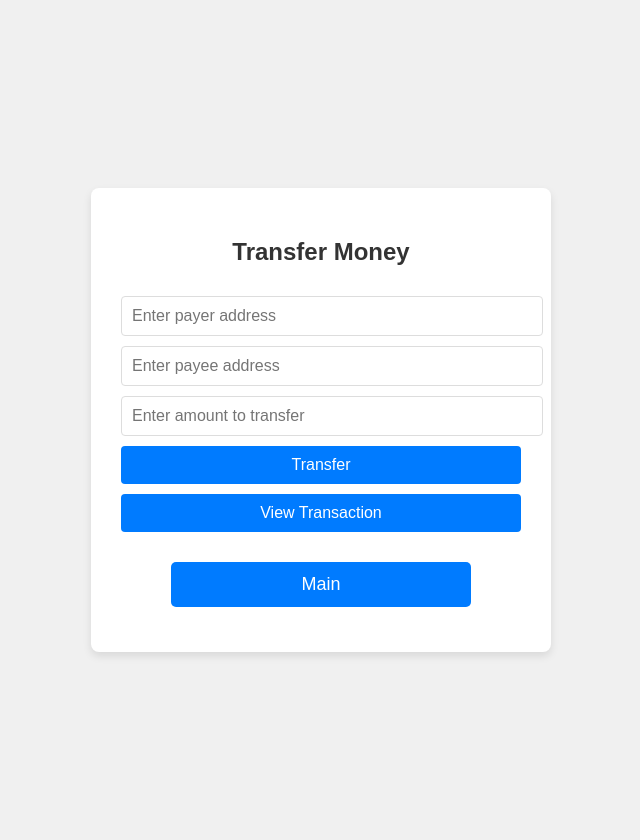
After one commit to zhihaohong52/bc3415, a Flask app: page /TM in a window 1280 px wide. The commit adds this page. Shown: the whole page, without its empty margins (319-959 px from the left). Run offline with Flask 3, Linux system fonts and the light colour scheme; some libraries are stand-ins or nearby versions.

Commit message:
Added sentiment analysis and transfer money

```diff
--- a/app.py
+++ b/app.py
@@ -62,20 +62,19 @@ def joke():
     response = chat2.send_message("Give me a joke about " + random.choice(choice))
     return render_template("joke.html", r=response.text)
 
-@app.route("/sentiment", methods=["GET", "POST"])
-def sentiment():
-    if request.method == "POST":
-        t = request.form.get("t")
-        if t:
-            analysis = TextBlob(t).sentiment
-            print(analysis)
-            # Extract polarity and subjectivity from the sentiment analysis
-            sentiment = {
-                "polarity": analysis.polarity,
-                "subjectivity": analysis.subjectivity
-            }
-            return render_template("sentiment.html", sentiment=sentiment)
-    return render_template("sentiment.html", sentiment=None)
+@app.route("/SA",methods=["GET","POST"])
+def SA():
+    return(render_template("SA.html"))
+
+@app.route("/SAR",methods=["GET","POST"])
+def SAR():
+    q = request.form.get("q")
+    r = TextBlob(q).sentiment
+    return(render_template("SAR.html",r=r))
+
+@app.route("/TM",methods=["GET","POST"])
+def TM():
+    return(render_template("TM.html"))
 
 if __name__ == "__main__":
     app.run()
--- /dev/null
+++ b/templates/TM.html
@@ -0,0 +1,117 @@
+<!DOCTYPE html>
+<html lang="en">
+
+<head>
+    <meta charset="UTF-8">
+    <title>Transfer Money</title>
+    <meta name="viewport" content="width=device-width, initial-scale=1.0">
+    <link rel="stylesheet" href="{{ url_for('static', filename='styles.css') }}">
+</head>
+
+<body>
+    <div class="container">
+        <h2>Transfer Money</h2>
+        <input type="text" id="payer" placeholder="Enter payer address">
+        <input type="text" id="payee" placeholder="Enter payee address">
+        <input type="text" id="amount" placeholder="Enter amount to transfer">
+
+        <button class="btn" onclick="transfer()">Transfer</button>
+        <button class="btn" onclick="transaction()">View Transaction</button>
+
+        <p id="view_payer"></p>
+        <p id="view_payee"></p>
+        <p id="view_amount"></p>
+
+        <form action="/" method="post">
+            <input type="submit" value="Main">
+        </form>
+        <script src="https://cdn.jsdelivr.net/npm/web3@1.5.2/dist/web3.min.js"></script>
+        <script>
+            const contractAddress = "0x83F798F1D875fbEC97D79b2d89Aa4A52b0D28984";
+            const contractABi = [
+                {
+                    "inputs": [
+                        {
+                            "internalType": "address",
+                            "name": "payer_add",
+                            "type": "address"
+                        },
+                        {
+                            "internalType": "address",
+                            "name": "payee_add",
+                            "type": "address"
+                        },
+                        {
+                            "internalType": "uint256",
+                            "name": "amount_transfer",
+                            "type": "uint256"
+                        }
+                    ],
+                    "name": "transfer",
+                    "outputs": [],
+                    "stateMutability": "nonpayable",
+                    "type": "function"
+                },
+                {
+                    "inputs": [],
+                    "stateMutability": "nonpayable",
+                    "type": "constructor"
+                },
+                {
+                    "inputs": [],
+                    "name": "transaction",
+                    "outputs": [
+                        {
+                            "internalType": "address",
+                            "name": "",
+                            "type": "address"
+                        },
+                        {
+                            "internalType": "address",
+                            "name": "",
+                            "type": "address"
+                        },
+                        {
+                            "internalType": "uint256",
+                            "name": "",
+                            "type": "uint256"
+                        }
+                    ],
+                    "stateMutability": "view",
+                    "type": "function"
+                }
+            ]
+
+            const web3 = new Web3(Web3.givenProvider);
+            const contract = new web3.eth.Contract(contractABi, contractAddress);
+
+            async function transfer() {
+                const account = await web3.eth.requestAccounts();
+                console.log("owner accont: ", account[0]);
+
+                const payer = document.getElementById("payer").value;
+                const payee = document.getElementById("payee").value;
+                const amount = document.getElementById("amount").value;
+
+                console.log(payer, payee, amount);
+
+                await contract.methods.transfer(payer, payee, amount).send({
+                    from: account[0]
+                });
+
+            }
+
+            async function transaction() {
+                const result = await contract.methods.transaction().call();
+
+                console.log("result: ", result);
+
+                document.getElementById("view_payer").innerText = "Payer: " + result[0];
+                document.getElementById("view_payee").innerText = "Payee: " + result[1];
+                document.getElementById("view_amount").innerText = "Amount: " + result[2];
+            }
+        </script>
+    </div>
+</body>
+
+</html>
--- a/templates/index.html
+++ b/templates/index.html
@@ -16,9 +16,11 @@
         <form action="/joke" method="post">
             <input type="submit" value="Jokes">
         </form>
-        <form action="/sentiment" method="post">
+        <form action="/SA" method="post">
             <input type="submit" value="Sentiment Analysis">
         </form>
+        <form action="/TM" method="post">
+            <input type="submit" value="Transfer Money">
     </div>
 </body>
 </html>
```
Also changed, not shown: templates/SA.html (added, +22 -0 lines), templates/SAR.html (added, +18 -0 lines), templates/sentiment.html (deleted, +0 -27 lines).
